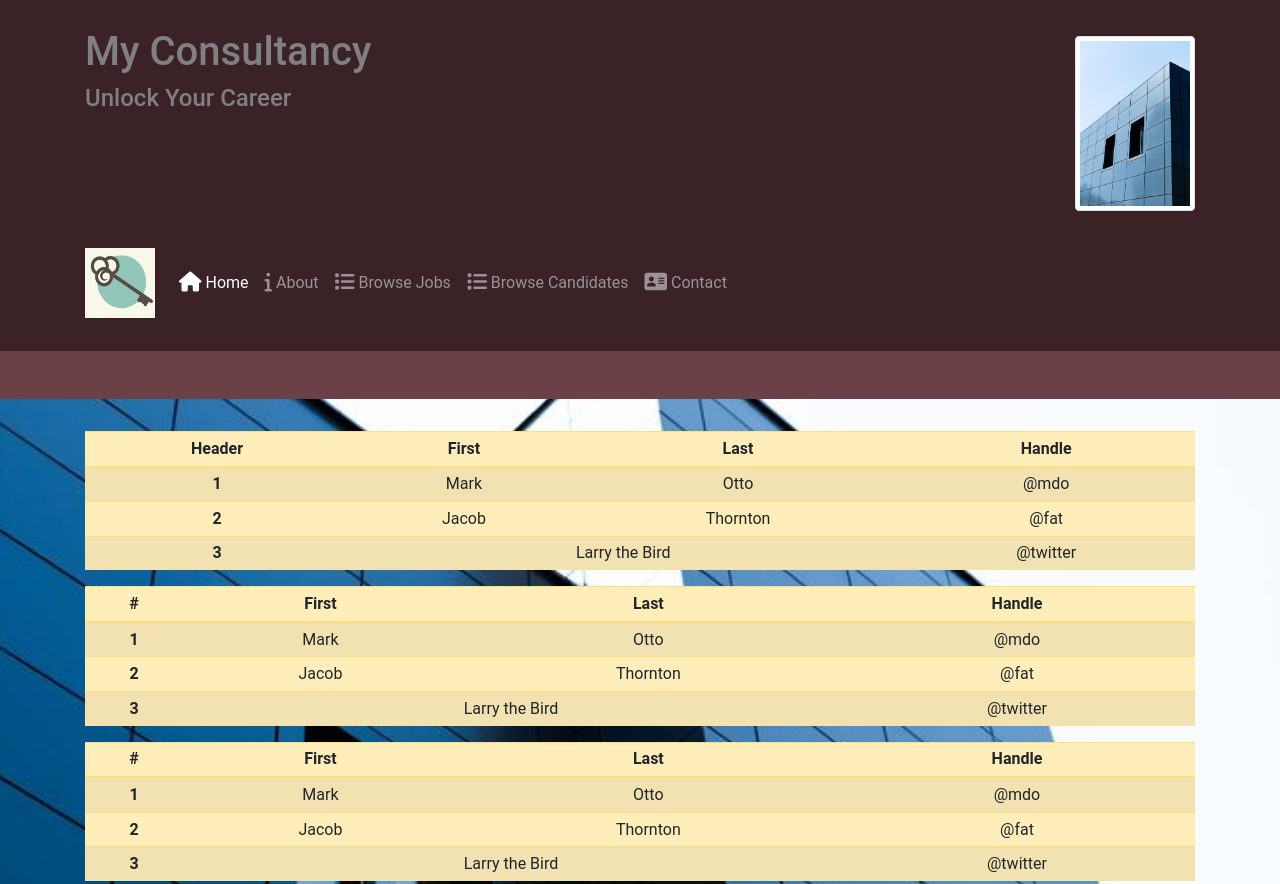
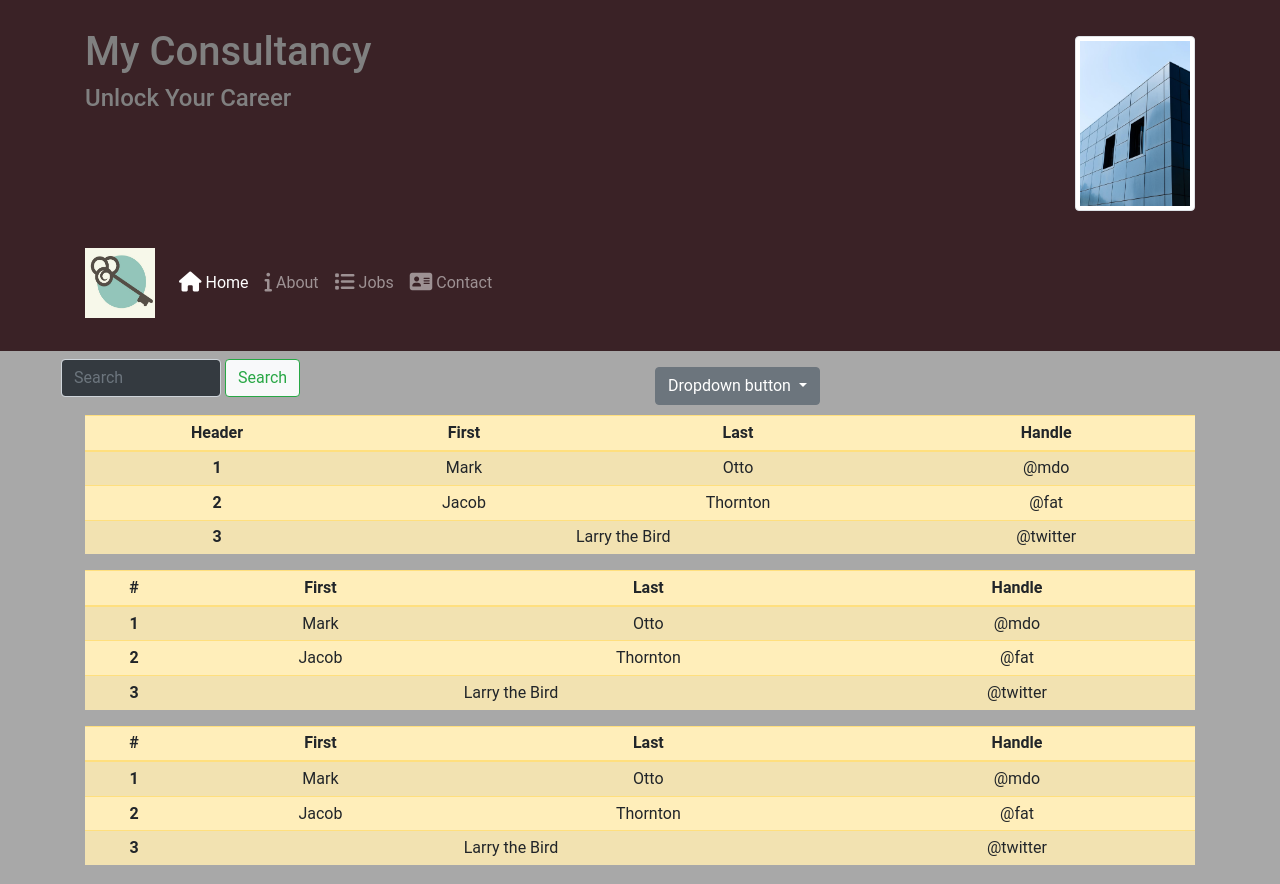
Before and after one commit to rhundal/careersite, a website: page nucampsite/index.html in a window 1280 px wide. Shown: the top 884 px of the page. Drawn offline with nearby package versions, Linux system fonts and the light colour scheme.

Commit message:
Added search and dd

```diff
--- a/nucampsite/css/default-style.css
+++ b/nucampsite/css/default-style.css
@@ -1,6 +1,6 @@
 body {
-    background-color: transparent;  /* #223D32;*/
-    background-image: url('/img/office-building.jpg');
+    background-color: #A8A8A8;  /* #223D32;*/
+    /*background-image: url('/img/office-building.jpg'); */
     background-repeat: no-repeat;
     background-position: 50% 50%;
     background-size: 113rem;
@@ -12,9 +12,11 @@ body {
 
 .header-bg-style {
 
-    border-color: #bf7480; /* red */
-    border-width: 3em;
-    border-bottom-style: outset;
+    background-color: #b96a76; /* red */
+    margin-top: -2rem;
+    color: #ECF0F5;
+   /*  border-width: 0.5em; */
+  /*  border-bottom-style: outset; */
      /* #4cb69f  for sub menu */
 }
 
@@ -26,12 +28,19 @@ body {
 
  }
 
+
+
 #middle-section {
-
+    margin-top: 6rem;
 }
 
 .adjust-topm {
 
+}
+
+.form-width {
+ width: 10rem;
+ color: rgb(139, 127, 127);
 }
 
 footer {
--- a/nucampsite/index.html
+++ b/nucampsite/index.html
@@ -19,7 +19,7 @@
 
     <body>
 
-        <header class="jumbotron jumbotron-fluid header-bg-style">
+        <header class="jumbotron jumbotron-fluid">
             <div class="container">
                 <div class="row">
                     <div class="col-sm-4 col-md-12">
@@ -46,15 +46,42 @@
                       <ul class="navbar-nav">
                           <li class="nav-item active"> <a class="nav-link" href="#"> <i class="fa fa-home fa-lg"></i> Home </a> </li>
                           <li class="nav-item"> <a class="nav-link" href="#"> <i class="fa fa-info fa-lg"></i> About </a> </li>
-                          <li class="nav-item"> <a class="nav-link" href="#"> <i class="fa fa-list fa-lg"></i>  Browse Jobs </a> </li>
-                          <li class="nav-item"> <a class="nav-link" href="#"> <i class="fa fa-list fa-lg"></i>  Browse Candidates </a> </li>
+                          <li class="nav-item"> <a class="nav-link" href="#"> <i class="fa fa-list fa-lg"></i>  Jobs </a> </li>
                           <li class="nav-item"> <a class="nav-link" href="#"> <i class="fa fa-address-card fa-lg"></i> Contact </a> </li>
                       </ul>
                   </div>
+                </div>
+              </nav>
+        </header>
+        <div class="container-fluid header-bg-style">
+
+              <div class="col-6 col-sm-6 ml-10 float-left">
+
+                    <nav class="navbar navbar-light">
+                      <div class="container-fluid">
+                        <form class="d-flex">
+                          <input class="form-control bg-dark form-width" type="search" placeholder="Search" aria-label="Search"> &nbsp;
+                          <button class="btn btn-outline-success bg-light" type="submit">Search</button>
+                        </form>
+
+                      </div>
+                    </nav>
               </div>
-              </nav>
 
-        </header>
+              <div class="col-6 col-sm-6 mt-3 float-right">
+                <div class="dropdown">
+                  <button class="btn btn-secondary dropdown-toggle" type="button" id="dropdownMenuButton" data-toggle="dropdown" aria-haspopup="true" aria-expanded="false">
+                    Dropdown button
+                  </button>
+                  <div class="dropdown-menu" aria-labelledby="dropdownMenuButton">
+                    <a class="dropdown-item" href="#">Action</a>
+                    <a class="dropdown-item" href="#">Another action</a>
+                    <a class="dropdown-item" href="#">Something else here</a>
+                  </div>
+                </div>
+              </div>
+
+        </div>
 
         <div class="container" id="middle-section">
 
```
